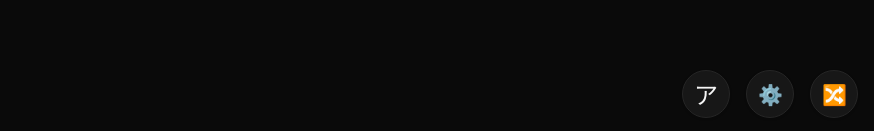
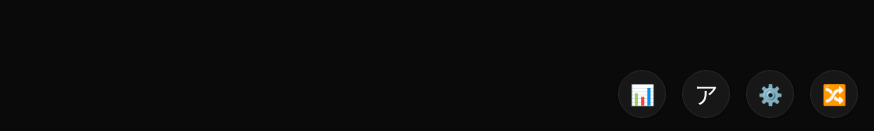
Before and after one commit to paltin/katakana, a React (Vite) app: page / in a window 1280 px wide. Shown: the part 666-797 px from the top of the page, without its empty margins (406-1280 px from the left). Built offline with nearby package versions, Linux system fonts and the light colour scheme.

Commit message:
ui: add Statistics FAB (📊) near Filter button

```diff
--- a/src/App.tsx
+++ b/src/App.tsx
@@ -86,6 +86,15 @@ function InnerApp() {
         </button>
 
         <button
+          aria-label="Statistics"
+          className="fixed bottom-4 right-52 inline-flex h-12 w-12 items-center justify-center rounded-full border border-neutral-800 bg-neutral-900 text-xl shadow transition hover:bg-neutral-800"
+          onClick={() => {}}
+          title="Statistics"
+        >
+          <span aria-hidden>📊</span>
+        </button>
+
+        <button
           aria-label="Settings"
           className="fixed bottom-4 right-20 inline-flex h-12 w-12 items-center justify-center rounded-full border border-neutral-800 bg-neutral-900 text-xl shadow transition hover:bg-neutral-800"
           onClick={() => setSettingsOpen(true)}
```
